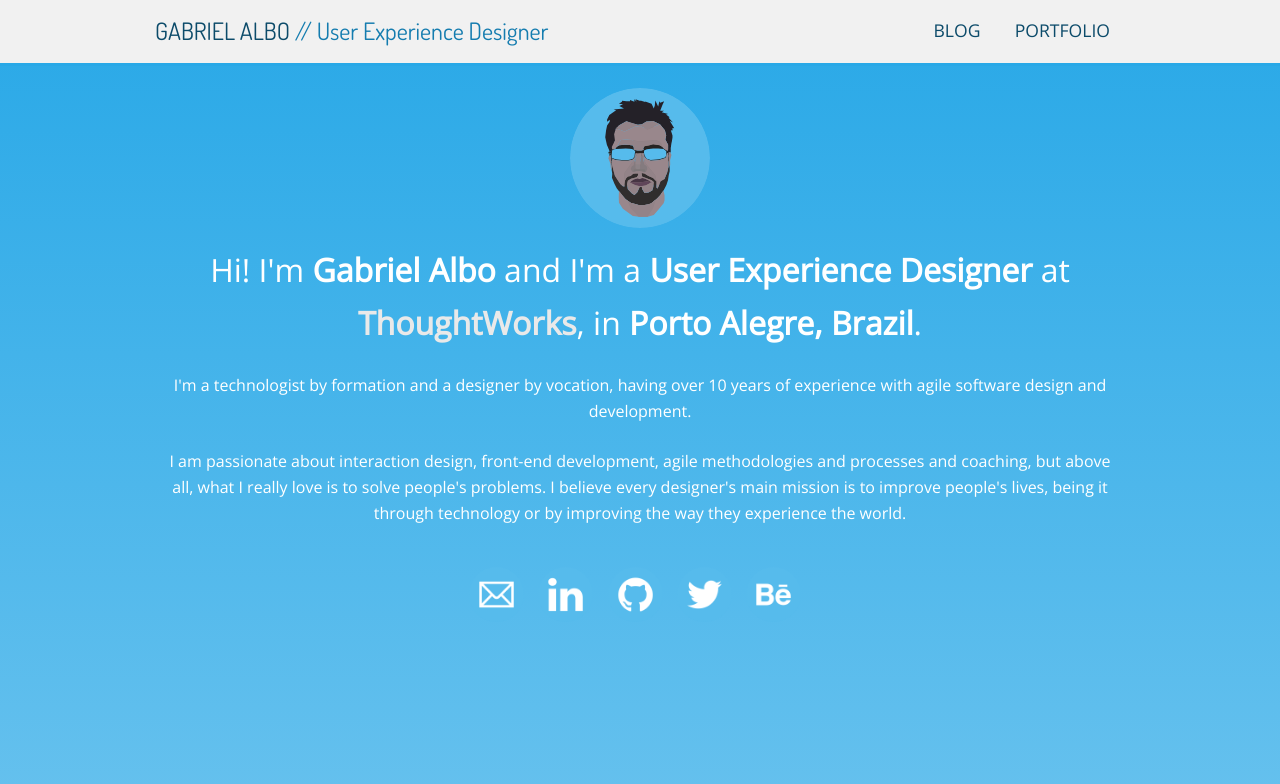
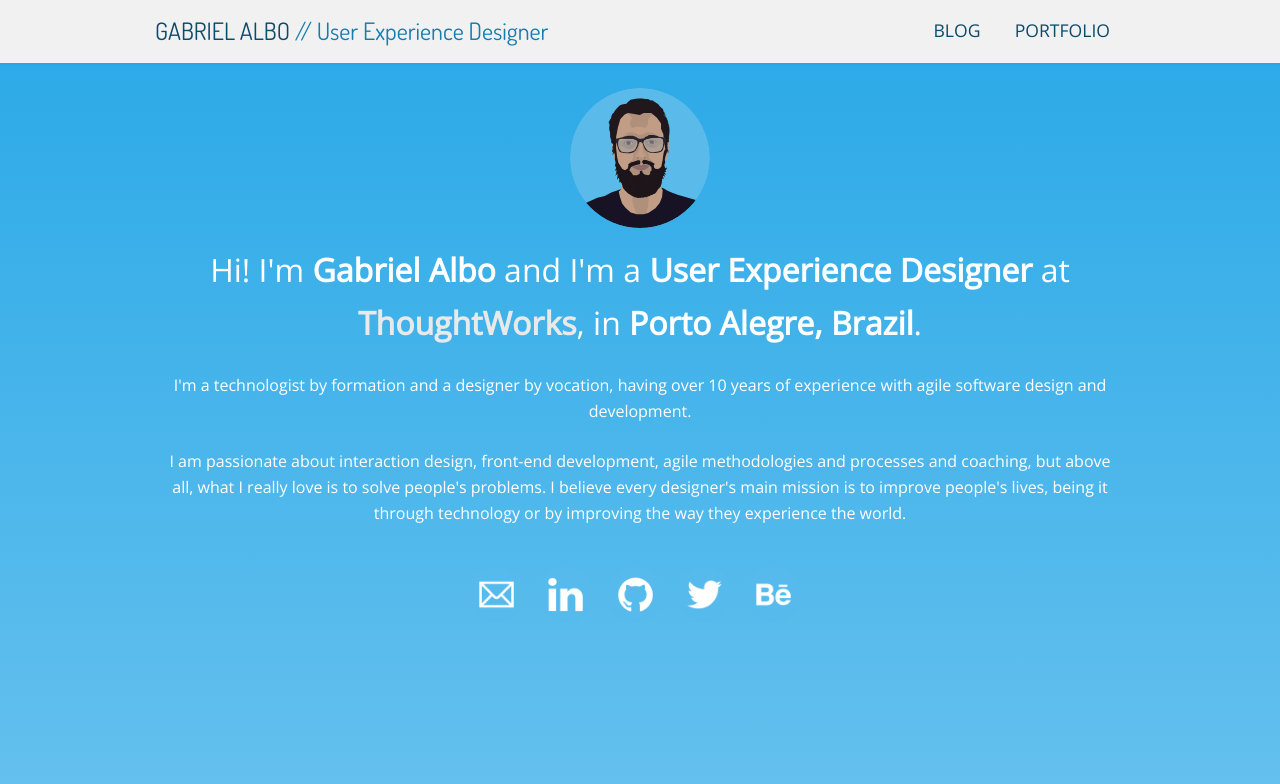
Before and after one commit to albogabriel/gabrielalbo.com, a Jekyll site: the page built from index.html, in a window 1280 px wide. Shown: the top 784 px of the page. Built offline with Jekyll 4.4.1, drawn with Linux system fonts in a browser that asks for light colours.

Commit message:
Adding new avatar

```diff
--- a/index.html
+++ b/index.html
@@ -6,7 +6,7 @@
 <div class="row">
 	<div class="about-page-container">
 			<div class="avatar">
-				<img src="{{ site.baseurl }}/assets/images/avatar-polygon-round.svg" alt="">
+				<img src="{{ site.baseurl }}/assets/images/avatar-polygon-round2017.svg" alt="">
 			</div><br>
 		<span>
 		<p>
```
Also changed, not shown: assets/images/avatar-polygon-round2017.svg (added).
